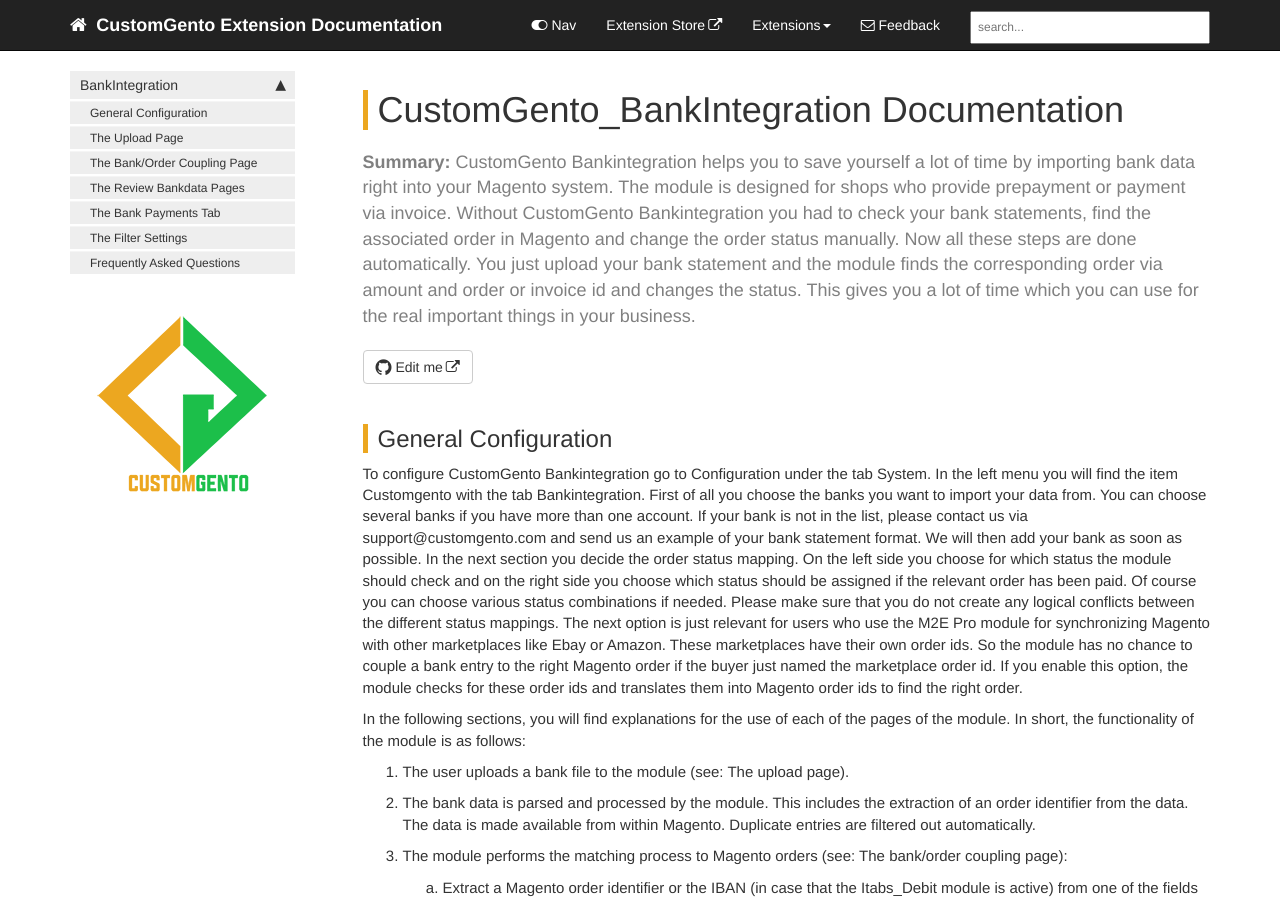
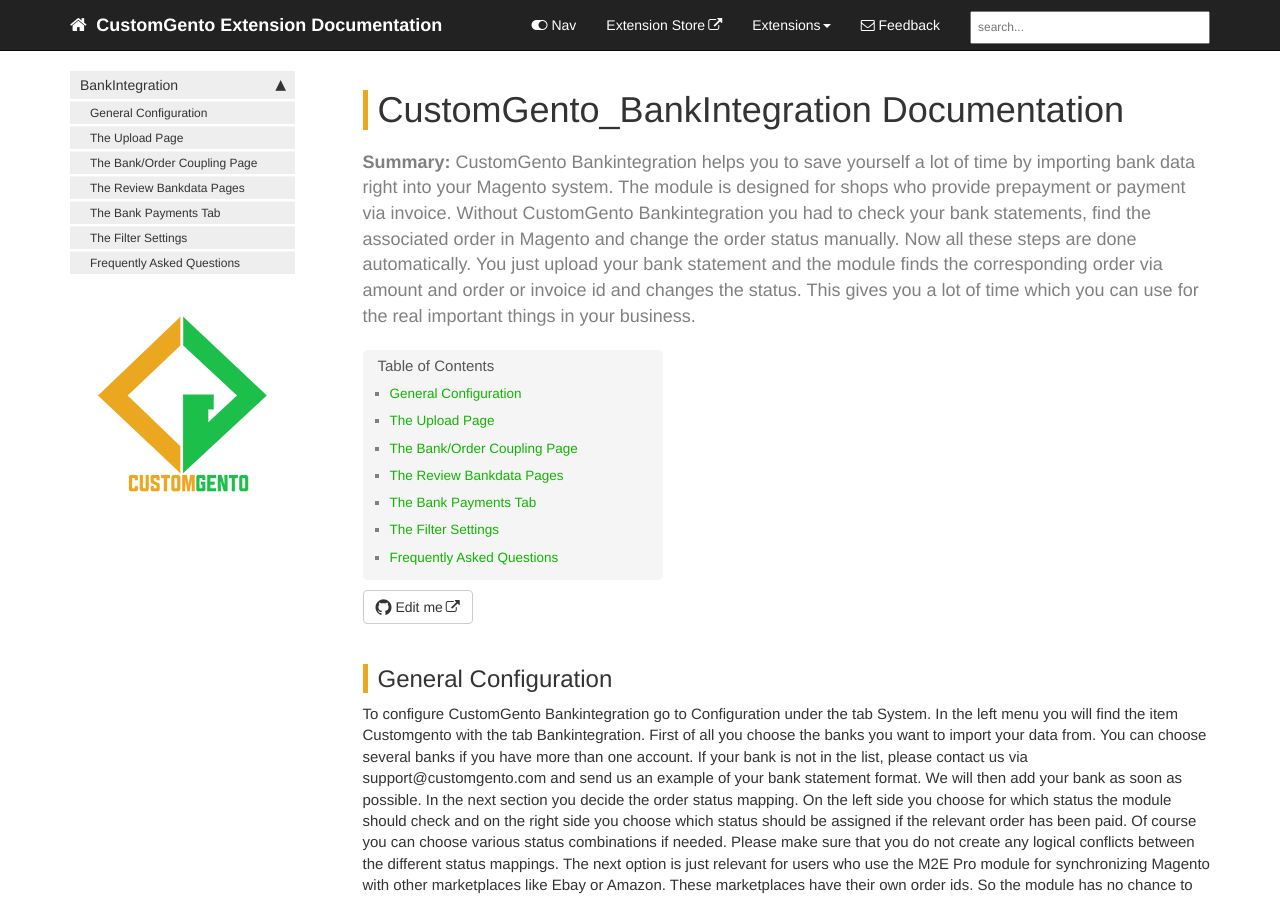
Before and after one commit to customgento/docs, a Jekyll site: the page built from pages/bank-integration-m1.md, in a window 1280 px wide and 900 px high. Built offline with Jekyll 4.4.1, drawn with Linux system fonts in a browser that asks for light colours; comment, search, counter and statistics services are not loaded; part of the change alters nothing that is shown.

Commit message:
Update base theme

```diff
--- a/_config.yml
+++ b/_config.yml
@@ -17,9 +17,6 @@ github_editme_path: customgento/docs/edit/gh-pages/pages/
 
 # gitlab_editme_path: tomjoht/documentation-theme-jekyll/blob/gh-pages/
 # if you're using GitLab, provide the basepath to the branch you've created for reviews, following the sample here. if not, leave this value blank.
-
-disqus_shortname:
-# if you're using disqus for comments, add the shortname here. if not, leave this value blank.
 
 google_analytics: UA-66296557-1
 # if you have google-analytics ID, put it in. if not, edit this value to blank.
@@ -79,6 +76,26 @@ defaults:
       search: true
       sidebar: home_sidebar
       topnav: topnav
+  -
+    scope:
+      path: ""
+      type: "tooltips"
+    values:
+      layout: "page"
+      search: true
+      tooltip: true
+
+  -
+    scope:
+      path: ""
+      type: "posts"
+    values:
+      layout: "post"
+      comments: false
+      # if you don't want to use Commento.io and just hide comments, change true to false wherever you see the comments property
+      search: true
+      sidebar: home_sidebar
+      topnav: topnav
 
 # these are defaults used for the frontmatter for these file types
 
--- a/_layouts/page.html
+++ b/_layouts/page.html
@@ -34,6 +34,11 @@ layout: default
     <div class="summary">{{page.summary}}</div>
    {% endif %}
 
+    {% unless page.toc == false %}
+    {% include toc.html %}
+    {% endunless %}
+
+
     {% if site.github_editme_path %}
 
     <a target="_blank" rel="noopener" href="https://github.com/{{site.github_editme_path}}{{page.path}}" class="btn btn-default githubEditButton" role="button"><i class="fa fa-github fa-lg"></i> Edit me</a>
```
Also changed, not shown: .gitlab-ci.yml (added), 1 other file.
